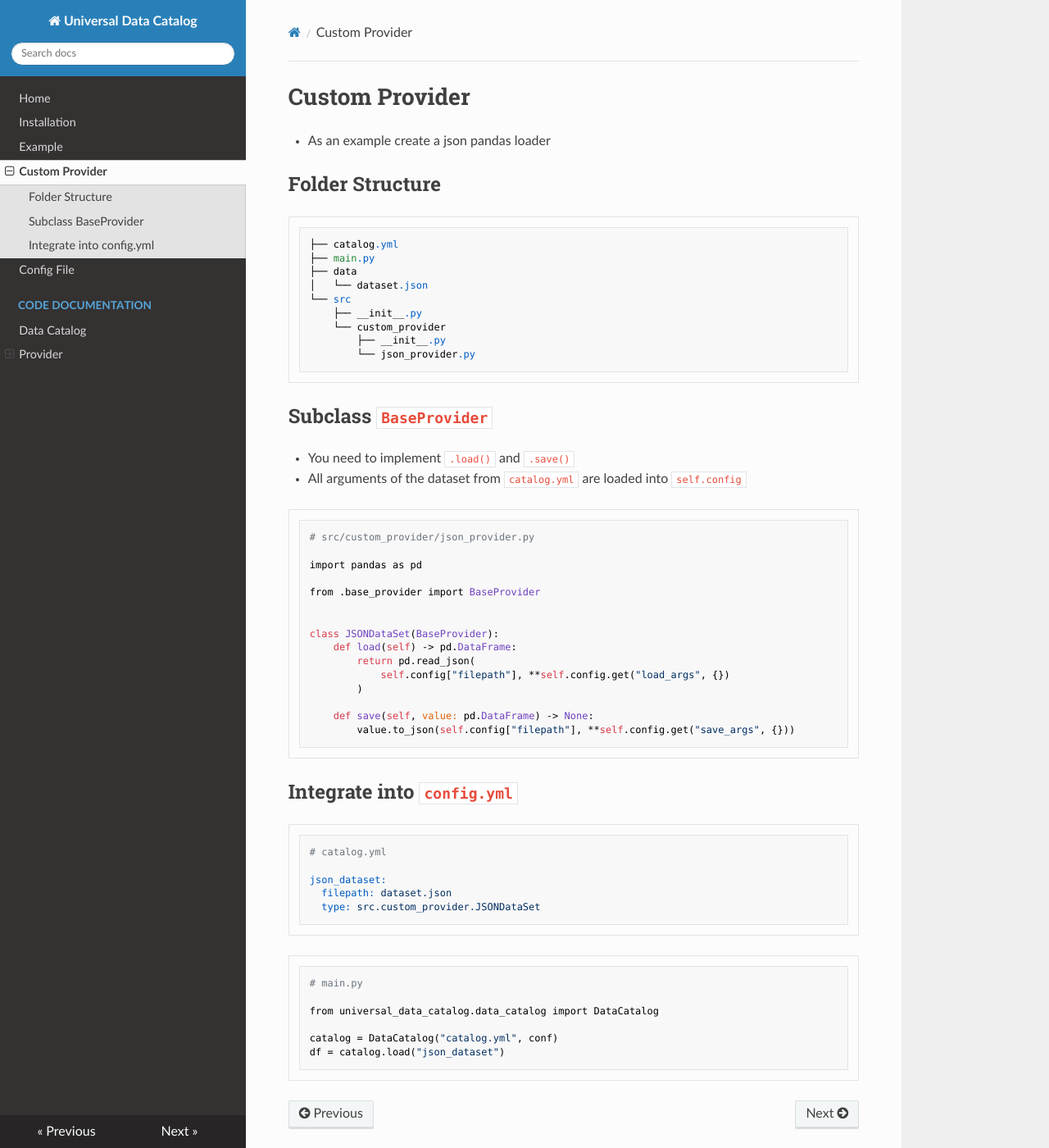
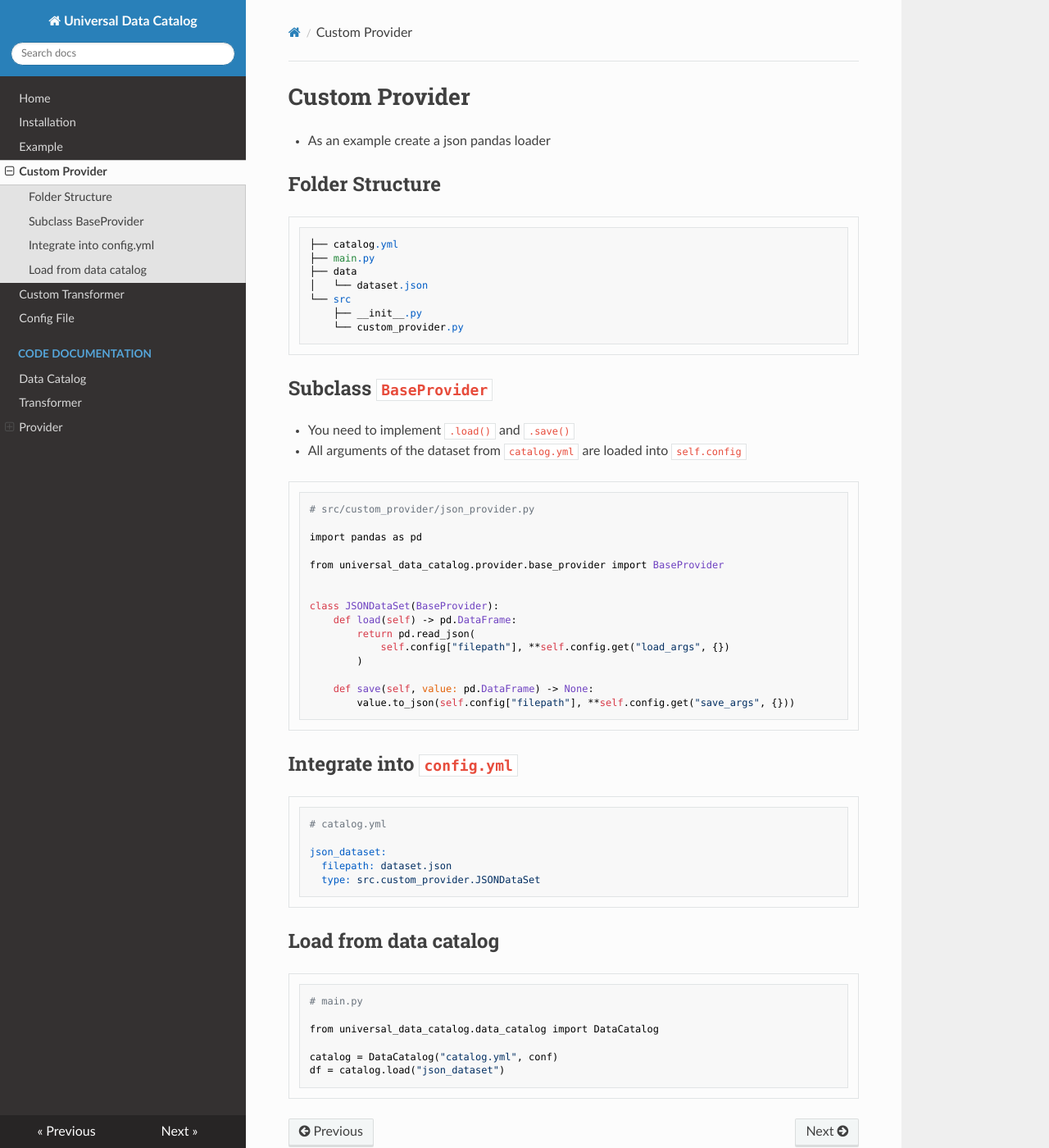
Before and after one commit to AnH0ang/universal-data-catalog, an MkDocs documentation site: the page built from docs/logic/custom_provider.md, in a window 1280 px wide and 1400 px high. Shown: the whole window at 82% size. Built offline with MkDocs 1.6.1, drawn with Linux system fonts in a browser that asks for light colours; nearby versions of some CDN libraries.

Commit message:
docs(mkdocs): Add mimimal documentation for transformer

````diff
--- /dev/null
+++ b/docs/code/transformer.md
@@ -0,0 +1,3 @@
+# Transformer
+
+::: universal_data_catalog.transformer
--- a/docs/logic/custom_provider.md
+++ b/docs/logic/custom_provider.md
@@ -1,5 +1,4 @@
 # Custom Provider
-
 
 * As an example create a json pandas loader
 
@@ -13,9 +12,7 @@
 │   └── dataset.json
 └── src
     ├── __init__.py
-    └── custom_provider
-        ├── __init__.py
-        └── json_provider.py
+    └── custom_provider.py
 ```
 
 ## Subclass `BaseProvider`
@@ -28,7 +25,7 @@
 
 import pandas as pd
 
-from .base_provider import BaseProvider
+from universal_data_catalog.provider.base_provider import BaseProvider
 
 
 class JSONDataSet(BaseProvider):
@@ -51,6 +48,7 @@
   type: src.custom_provider.JSONDataSet
 ```
 
+## Load from data catalog
 
 ```python
 # main.py
--- a/mkdocs.yml
+++ b/mkdocs.yml
@@ -31,9 +31,11 @@
   - Installation: logic/install.md
   - Example: logic/example.md
   - Custom Provider: logic/custom_provider.md
+  - Custom Transformer: logic/custom_transformer.md
   - Config File: logic/config_file.md
   - Code Documentation:
       - Data Catalog: code/data_catalog.md
+      - Transformer: code/transformer.md
       - Provider:
           - Pandas: code/pandas.md
           - Networkx: code/networkx.md
````
Also changed, not shown: docs/logic/custom_transformer.md (added, +71 -0 lines).
